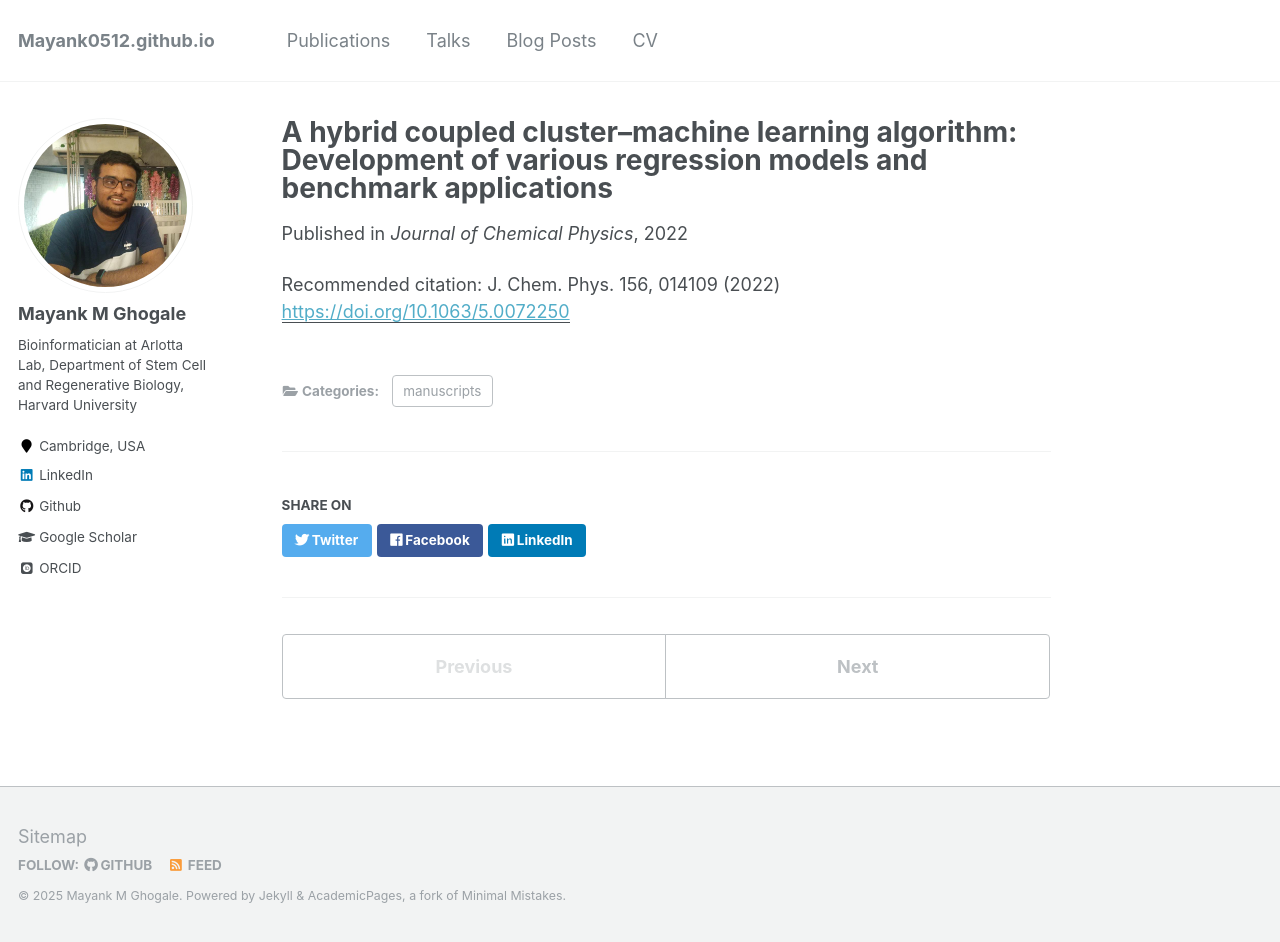
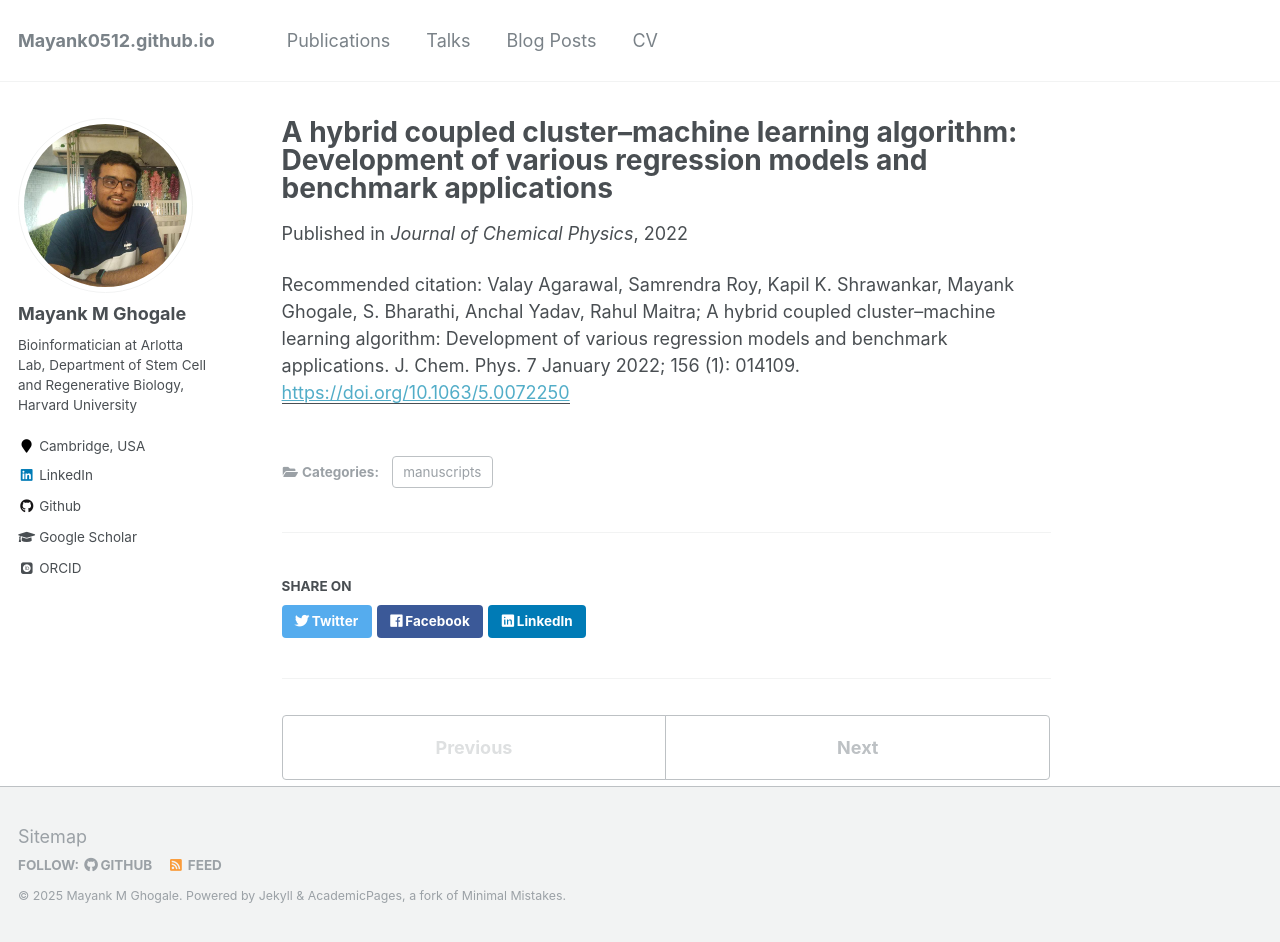
Before and after one commit to Mayank0512/Mayank0512.github.io, a Jekyll site: the page built from _publications/2022-01-03-JCP.md, in a window 1280 px wide and 942 px high. Built offline with Jekyll 4.4.1, drawn with Linux system fonts in a browser that asks for light colours; some web fonts are replaced.

Commit message:
Update publications

```diff
--- a/_publications/2022-01-03-JCP.md
+++ b/_publications/2022-01-03-JCP.md
@@ -23,6 +23,6 @@ excerpt: >-
   coupled cluster calculations without unduly sacrificing the accuracy.
 date: 2022-03-01
 venue: "Journal of Chemical Physics"
-citation: "J. Chem. Phys. 156, 014109 (2022)"
+citation: "Valay Agarawal, Samrendra Roy, Kapil K. Shrawankar, Mayank Ghogale, S. Bharathi, Anchal Yadav, Rahul Maitra; A hybrid coupled cluster–machine learning algorithm: Development of various regression models and benchmark applications. J. Chem. Phys. 7 January 2022; 156 (1): 014109."
 paperurl: "https://doi.org/10.1063/5.0072250"
 ---
```
